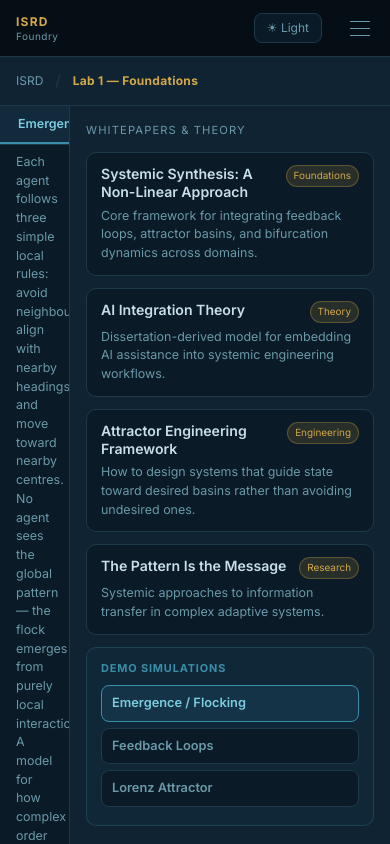
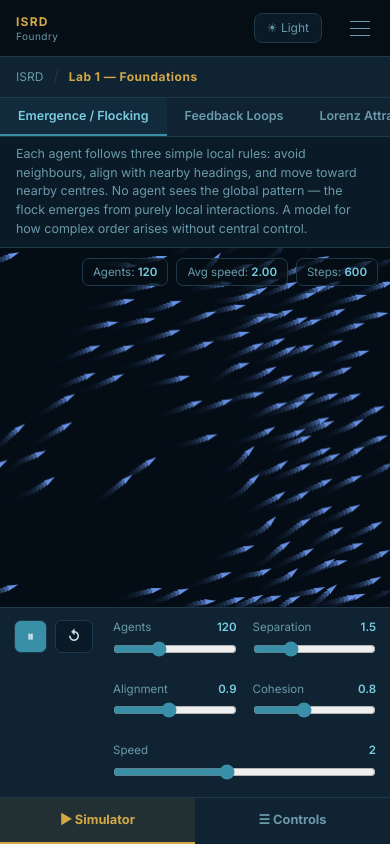
Before and after one commit to kurtrowley/isrd-site, a React (Vite) app: page /lab/foundations in a window 390 px wide. Shown: the top 844 px of the page. Built offline with nearby package versions, Linux system fonts and the light colour scheme; the HTML template or start-up script is replaced by a standard one.

Commit message:
Mobile lab layout: Simulator/Controls toggle bar replaces broken stacked layout

```diff
--- a/src/components/LabLayout.tsx
+++ b/src/components/LabLayout.tsx
@@ -1,7 +1,8 @@
 // LabLayout — standard wrapper for every lab page.
-// Provides the consistent global nav, lab header, sim-sandbox area, and theory sidebar.
+// Desktop: side-by-side canvas + sidebar.
+// Mobile: canvas fills screen, bottom toggle bar switches to controls panel.
 
-import type { ReactNode } from 'react';
+import { useState, type ReactNode } from 'react';
 import { Link } from 'react-router-dom';
 import type { LabConfig } from '../toolkit/types';
 import { THEME_ACCENTS } from '../labs/registry';
@@ -15,66 +16,93 @@ interface Props {
 
 export function LabLayout({ lab, simArea, sidebarContent, children }: Props) {
   const accent = THEME_ACCENTS[lab.theme] ?? 'var(--accent)';
+  const [mobilePanel, setMobilePanel] = useState<'sim' | 'controls'>('sim');
 
   return (
-    <div className="flex flex-col min-h-screen">
+    <div style={{ display:'flex', flexDirection:'column', height:'calc(100vh - 3.5rem)' }}>
       {/* Lab header */}
-      <div
-        className="border-b px-4 py-3 flex items-center gap-3"
-        style={{ background: 'var(--panel)', borderColor: 'var(--line)' }}
-      >
-        <Link to="/" className="text-xs" style={{ color: 'var(--muted)', textDecoration: 'none' }}>
-          ISRD
-        </Link>
-        <span style={{ color: 'var(--line)' }}>/</span>
-        <span className="text-xs font-bold tracking-wide" style={{ color: accent }}>
-          {lab.title}
-        </span>
+      <div style={{ display:'flex', alignItems:'center', gap:10, padding:'8px 16px', borderBottom:'1px solid var(--line)', background:'var(--panel)', flexShrink:0 }}>
+        <Link to="/" style={{ fontSize:'.75rem', color:'var(--muted)', textDecoration:'none' }}>ISRD</Link>
+        <span style={{ color:'var(--line)' }}>/</span>
+        <span style={{ fontSize:'.75rem', fontWeight:700, letterSpacing:'.04em', color: accent }}>{lab.title}</span>
         {lab.ai_enabled && (
-          <span
-            className="ml-auto text-[10px] px-2 py-0.5 rounded-full border"
-            style={{ borderColor: accent, color: accent, opacity: 0.7 }}
-          >
+          <span style={{ marginLeft:'auto', fontSize:'.62rem', padding:'2px 8px', borderRadius:999, border:`1px solid ${accent}`, color: accent, opacity:.7 }}>
             AI-enabled
           </span>
         )}
       </div>
 
-      {/* Main layout: sim canvas + sidebar */}
-      <div className="flex flex-1 overflow-hidden" style={{ height: 'calc(100vh - 3.5rem - 2.75rem)' }}>
-        {/* Sim area */}
-        <div className="flex-1 flex flex-col overflow-hidden" style={{ borderRight: `1px solid var(--line)` }}>
+      {/* ── Desktop layout ── */}
+      <div className="lab-desktop" style={{ flex:1, display:'flex', overflow:'hidden', minHeight:0 }}>
+        <div style={{ flex:1, display:'flex', flexDirection:'column', overflow:'hidden', borderRight:'1px solid var(--line)' }}>
           {simArea}
         </div>
+        <div style={{ width:320, flexShrink:0, display:'flex', flexDirection:'column', overflow:'hidden', background:'var(--panel)' }}>
+          {sidebarContent ?? <DefaultSidebar lab={lab} accent={accent} />}
+        </div>
+      </div>
 
-        {/* Sidebar */}
-        <div
-          className="w-80 shrink-0 flex flex-col overflow-hidden"
-          style={{ background: 'var(--panel)' }}
-        >
-          {sidebarContent ?? (
-            <div className="p-4">
-              <h3 className="text-xs uppercase tracking-widest mb-3" style={{ color: 'var(--muted)' }}>
-                Research & Theory
-              </h3>
-              <p className="text-sm" style={{ color: 'var(--muted)' }}>
-                {lab.description}
-              </p>
-              <div className="mt-4">
-                <Link
-                  to="/lab/foundations"
-                  className="text-xs"
-                  style={{ color: accent, textDecoration: 'none' }}
-                >
-                  ↗ Foundations Lab
-                </Link>
+      {/* ── Mobile layout ── */}
+      <div className="lab-mobile" style={{ flex:1, display:'none', flexDirection:'column', overflow:'hidden', minHeight:0 }}>
+        {/* Active panel */}
+        <div style={{ flex:1, overflow:'hidden', minHeight:0 }}>
+          {mobilePanel === 'sim'
+            ? simArea
+            : <div style={{ height:'100%', overflowY:'auto', background:'var(--panel)' }}>
+                {sidebarContent ?? <DefaultSidebar lab={lab} accent={accent} />}
               </div>
-            </div>
-          )}
+          }
+        </div>
+
+        {/* Bottom toggle bar */}
+        <div style={{ display:'flex', borderTop:'1px solid var(--line)', background:'var(--panel)', flexShrink:0 }}>
+          <button
+            onClick={() => setMobilePanel('sim')}
+            style={{
+              flex:1, padding:'12px 8px', fontSize:'.8rem', fontWeight:700,
+              border:'none', cursor:'pointer', transition:'all .15s',
+              borderBottom: `3px solid ${mobilePanel === 'sim' ? accent : 'transparent'}`,
+              background: mobilePanel === 'sim' ? `${accent}18` : 'transparent',
+              color: mobilePanel === 'sim' ? accent : 'var(--muted)',
+            }}>
+            ▶ Simulator
+          </button>
+          <button
+            onClick={() => setMobilePanel('controls')}
+            style={{
+              flex:1, padding:'12px 8px', fontSize:'.8rem', fontWeight:700,
+              border:'none', cursor:'pointer', transition:'all .15s',
+              borderBottom: `3px solid ${mobilePanel === 'controls' ? accent : 'transparent'}`,
+              background: mobilePanel === 'controls' ? `${accent}18` : 'transparent',
+              color: mobilePanel === 'controls' ? accent : 'var(--muted)',
+            }}>
+            ☰ Controls
+          </button>
         </div>
       </div>
 
       {children}
+
+      <style>{`
+        @media (max-width: 768px) {
+          .lab-desktop { display: none !important; }
+          .lab-mobile  { display: flex !important; }
+        }
+      `}</style>
     </div>
   );
 }
+
+function DefaultSidebar({ lab, accent }: { lab: LabConfig; accent: string }) {
+  return (
+    <div style={{ padding:16 }}>
+      <h3 style={{ fontSize:'.72rem', textTransform:'uppercase', letterSpacing:'.1em', color:'var(--muted)', marginBottom:10 }}>
+        Research & Theory
+      </h3>
+      <p style={{ fontSize:'.85rem', color:'var(--muted)', lineHeight:1.6, margin:'0 0 16px' }}>{lab.description}</p>
+      <Link to="/lab/foundations" style={{ fontSize:'.8rem', color: accent, textDecoration:'none' }}>
+        ↗ Foundations Lab
+      </Link>
+    </div>
+  );
+}
```
